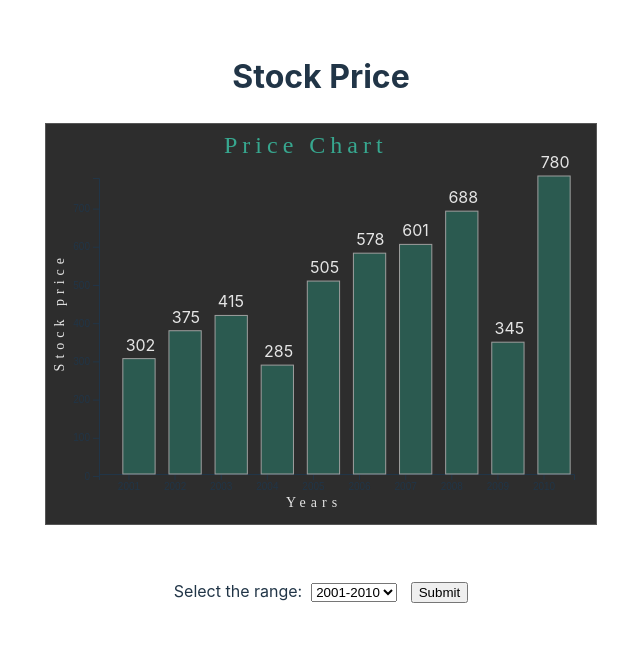
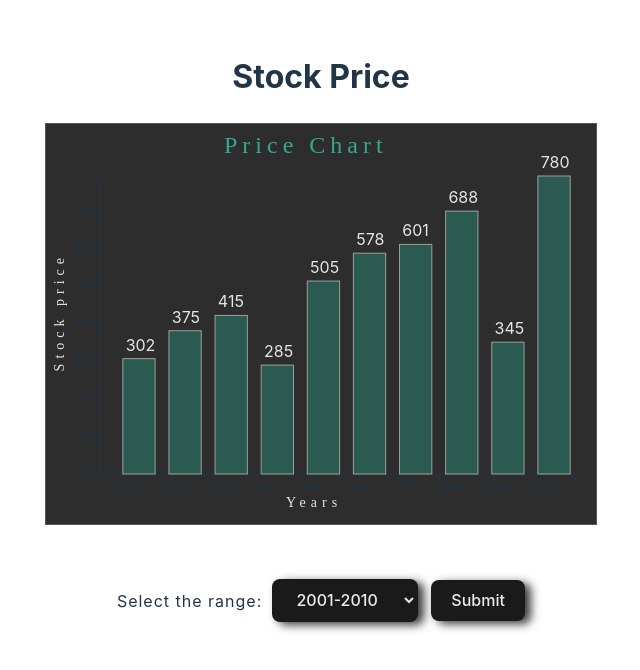
Before and after one commit to Sungharsh/ReactD3Charts, a React (Vite) app: page / in a window 1280 px wide. Shown: the top 670 px of the page, without its empty margins (319-959 px from the left). Built offline with nearby package versions, Linux system fonts and the light colour scheme.

Commit message:
Added CSS styling to Form element

```diff
--- a/src/App.css
+++ b/src/App.css
@@ -31,3 +31,31 @@
   fill: #e5e5e5;
   text-anchor: start;
 }
+label,
+p {
+  letter-spacing: 1px;
+}
+input,
+select {
+  border-radius: 8px;
+  border: 1px solid transparent;
+  padding: 0.6em 1.2em;
+  font-size: 1em;
+  font-weight: 500;
+  font-family: inherit;
+  background-color: #1a1a1a;
+  cursor: pointer;
+  transition: border-color 0.25s;
+  box-shadow: 6px 3px 10px #3a3a3a;
+  color: #ebebeb;
+}
+input:hover,
+select:hover {
+  border-color: #646cff;
+}
+input:focus,
+input:focus-visible,
+select:focus,
+select:focus-visible {
+  outline: 4px auto -webkit-focus-ring-color;
+}
```
